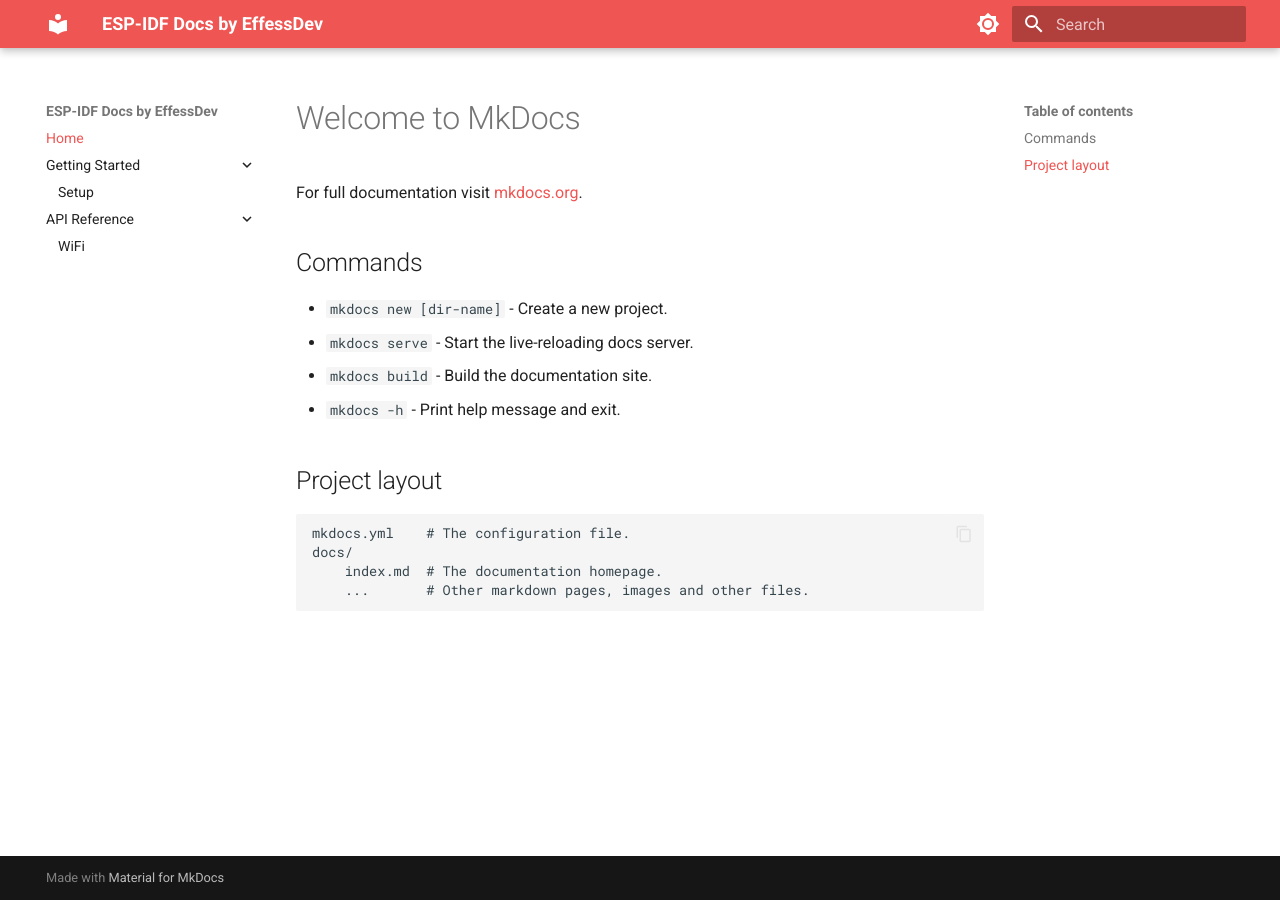
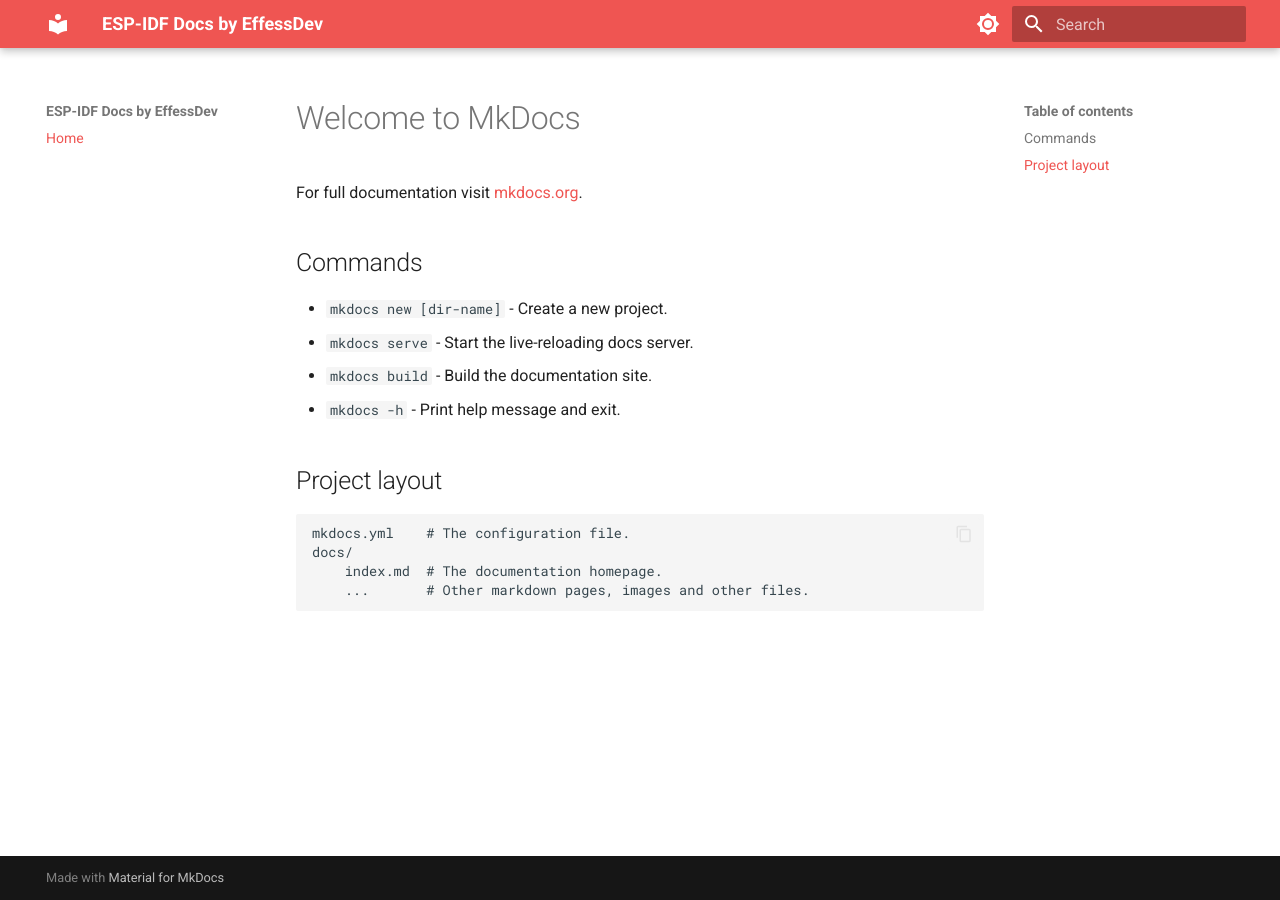
Before and after one commit to effessdev/ESP-IDF, an MkDocs documentation site: the page built from docs/index.md, in a window 1280 px wide. Built offline with MkDocs 1.6.1 and Material for MkDocs 9.7.7, drawn with Linux system fonts in a browser that asks for light colours.

Commit message:
update nav

```diff
--- a/mkdocs.yml
+++ b/mkdocs.yml
@@ -37,7 +37,3 @@ markdown_extensions:
 
 nav:
   - Home: index.md
-  - Getting Started:
-      - Setup: getting-started/setup.md
-  - API Reference:
-      - WiFi: api/wifi.md
```
